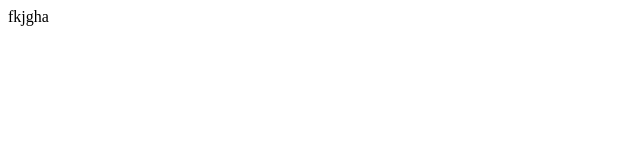
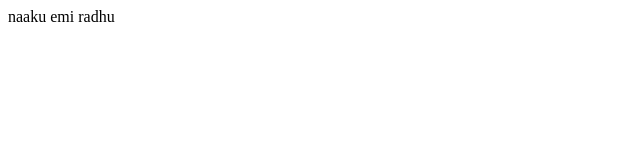
Before and after one commit to Chandrasekhar00/ch9, a plain HTML site: page index.html in a window 1280 px wide. Shown: the full height of the page, 0-640 px from the left. Drawn offline with Linux system fonts and the light colour scheme.

Commit message:
changed  in new branch

```diff
--- a/index.html
+++ b/index.html
@@ -6,6 +6,6 @@
     <title>Document</title>
 </head>
 <body>
-    fkjgha
+    naaku emi radhu
 </body>
 </html>
```
